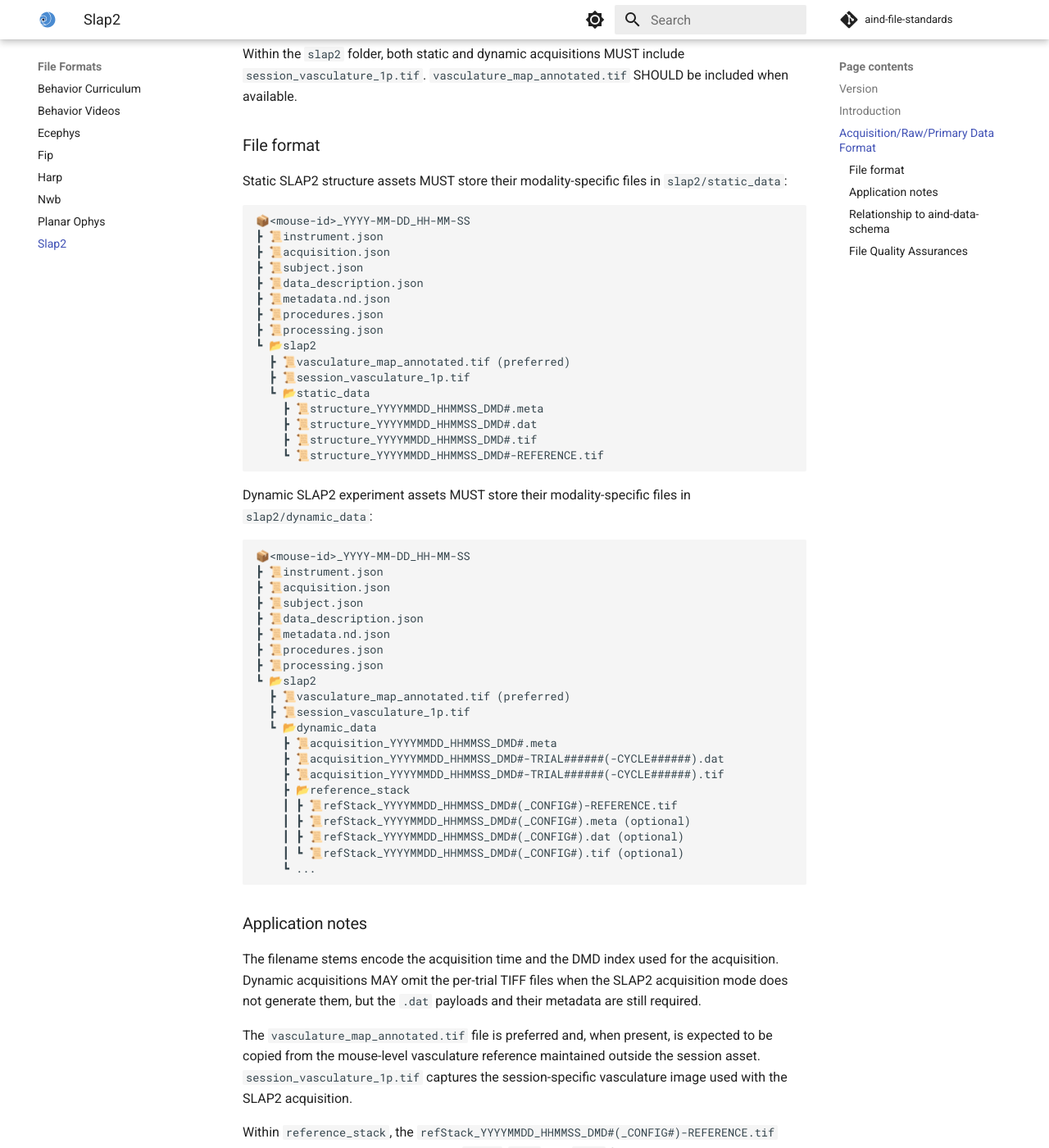
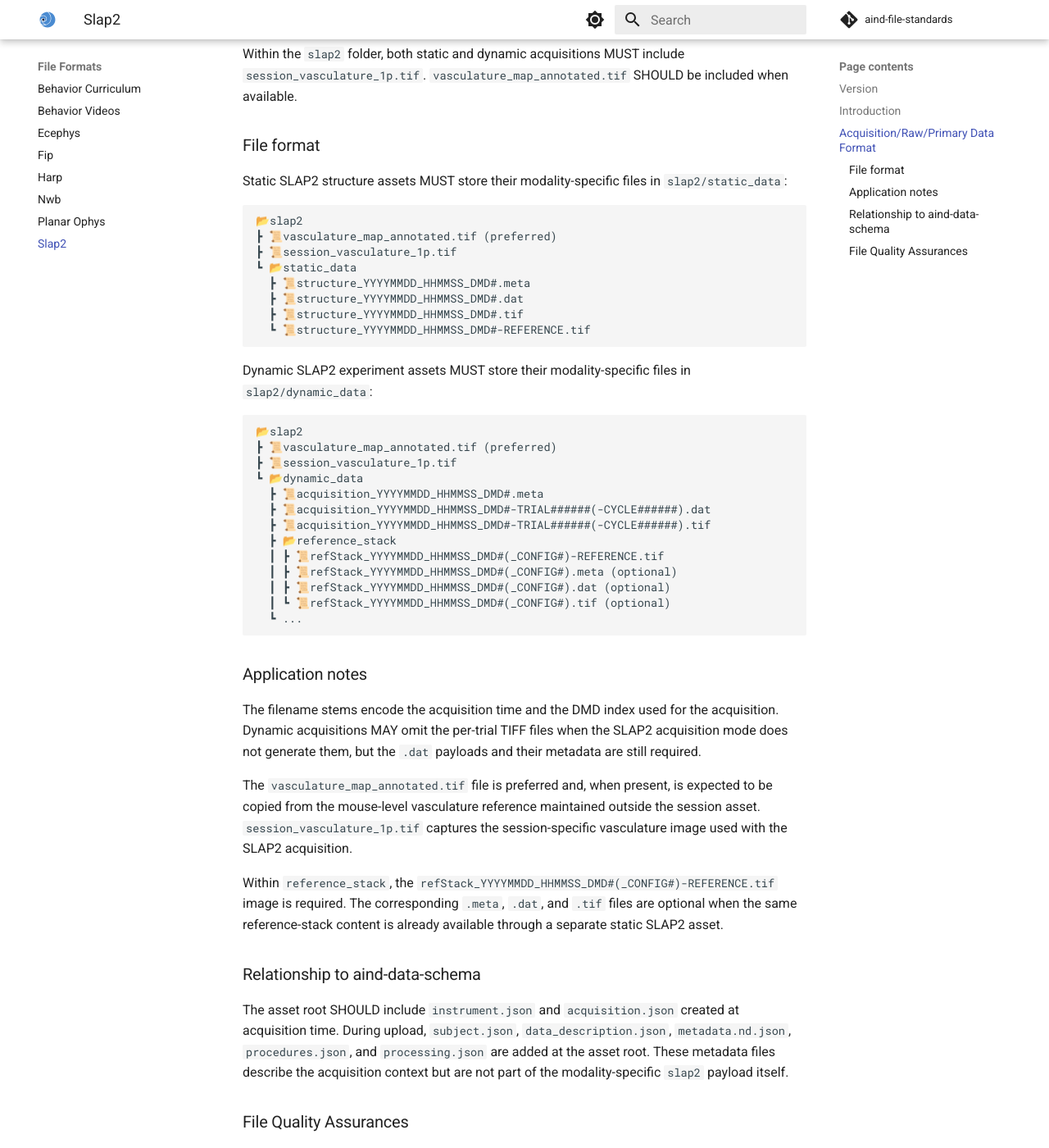
Before and after one commit to AllenNeuralDynamics/aind-file-standards, an MkDocs documentation site: the page built from docs/file_formats/slap2.md, in a window 1280 px wide and 1400 px high, scrolled down 685 px. Shown: the whole window at 82% size. Built offline with MkDocs 1.6.1 and Material for MkDocs 9.7.7, drawn with Linux system fonts in a browser that asks for light colours; comment, search, counter and statistics services are not loaded.

Commit message:
docs: start SLAP2 trees at modality root

````diff
--- a/docs/file_formats/slap2.md
+++ b/docs/file_formats/slap2.md
@@ -19,48 +19,32 @@ Within the `slap2` folder, both static and dynamic acquisitions MUST include `se
 Static SLAP2 structure assets MUST store their modality-specific files in `slap2/static_data`:
 
 ```plaintext
-📦<mouse-id>_YYYY-MM-DD_HH-MM-SS
-┣ 📜instrument.json
-┣ 📜acquisition.json
-┣ 📜subject.json
-┣ 📜data_description.json
-┣ 📜metadata.nd.json
-┣ 📜procedures.json
-┣ 📜processing.json
-┗ 📂slap2
-  ┣ 📜vasculature_map_annotated.tif (preferred)
-  ┣ 📜session_vasculature_1p.tif
-  ┗ 📂static_data
-    ┣ 📜structure_YYYYMMDD_HHMMSS_DMD#.meta
-    ┣ 📜structure_YYYYMMDD_HHMMSS_DMD#.dat
-    ┣ 📜structure_YYYYMMDD_HHMMSS_DMD#.tif
-    ┗ 📜structure_YYYYMMDD_HHMMSS_DMD#-REFERENCE.tif
+📂slap2
+┣ 📜vasculature_map_annotated.tif (preferred)
+┣ 📜session_vasculature_1p.tif
+┗ 📂static_data
+  ┣ 📜structure_YYYYMMDD_HHMMSS_DMD#.meta
+  ┣ 📜structure_YYYYMMDD_HHMMSS_DMD#.dat
+  ┣ 📜structure_YYYYMMDD_HHMMSS_DMD#.tif
+  ┗ 📜structure_YYYYMMDD_HHMMSS_DMD#-REFERENCE.tif
 ```
 
 Dynamic SLAP2 experiment assets MUST store their modality-specific files in `slap2/dynamic_data`:
 
 ```plaintext
-📦<mouse-id>_YYYY-MM-DD_HH-MM-SS
-┣ 📜instrument.json
-┣ 📜acquisition.json
-┣ 📜subject.json
-┣ 📜data_description.json
-┣ 📜metadata.nd.json
-┣ 📜procedures.json
-┣ 📜processing.json
-┗ 📂slap2
-  ┣ 📜vasculature_map_annotated.tif (preferred)
-  ┣ 📜session_vasculature_1p.tif
-  ┗ 📂dynamic_data
-    ┣ 📜acquisition_YYYYMMDD_HHMMSS_DMD#.meta
-    ┣ 📜acquisition_YYYYMMDD_HHMMSS_DMD#-TRIAL######(-CYCLE######).dat
-    ┣ 📜acquisition_YYYYMMDD_HHMMSS_DMD#-TRIAL######(-CYCLE######).tif
-    ┣ 📂reference_stack
-    ┃ ┣ 📜refStack_YYYYMMDD_HHMMSS_DMD#(_CONFIG#)-REFERENCE.tif
-    ┃ ┣ 📜refStack_YYYYMMDD_HHMMSS_DMD#(_CONFIG#).meta (optional)
-    ┃ ┣ 📜refStack_YYYYMMDD_HHMMSS_DMD#(_CONFIG#).dat (optional)
-    ┃ ┗ 📜refStack_YYYYMMDD_HHMMSS_DMD#(_CONFIG#).tif (optional)
-    ┗ ...
+📂slap2
+┣ 📜vasculature_map_annotated.tif (preferred)
+┣ 📜session_vasculature_1p.tif
+┗ 📂dynamic_data
+  ┣ 📜acquisition_YYYYMMDD_HHMMSS_DMD#.meta
+  ┣ 📜acquisition_YYYYMMDD_HHMMSS_DMD#-TRIAL######(-CYCLE######).dat
+  ┣ 📜acquisition_YYYYMMDD_HHMMSS_DMD#-TRIAL######(-CYCLE######).tif
+  ┣ 📂reference_stack
+  ┃ ┣ 📜refStack_YYYYMMDD_HHMMSS_DMD#(_CONFIG#)-REFERENCE.tif
+  ┃ ┣ 📜refStack_YYYYMMDD_HHMMSS_DMD#(_CONFIG#).meta (optional)
+  ┃ ┣ 📜refStack_YYYYMMDD_HHMMSS_DMD#(_CONFIG#).dat (optional)
+  ┃ ┗ 📜refStack_YYYYMMDD_HHMMSS_DMD#(_CONFIG#).tif (optional)
+  ┗ ...
 ```
 
 ### Application notes
````
